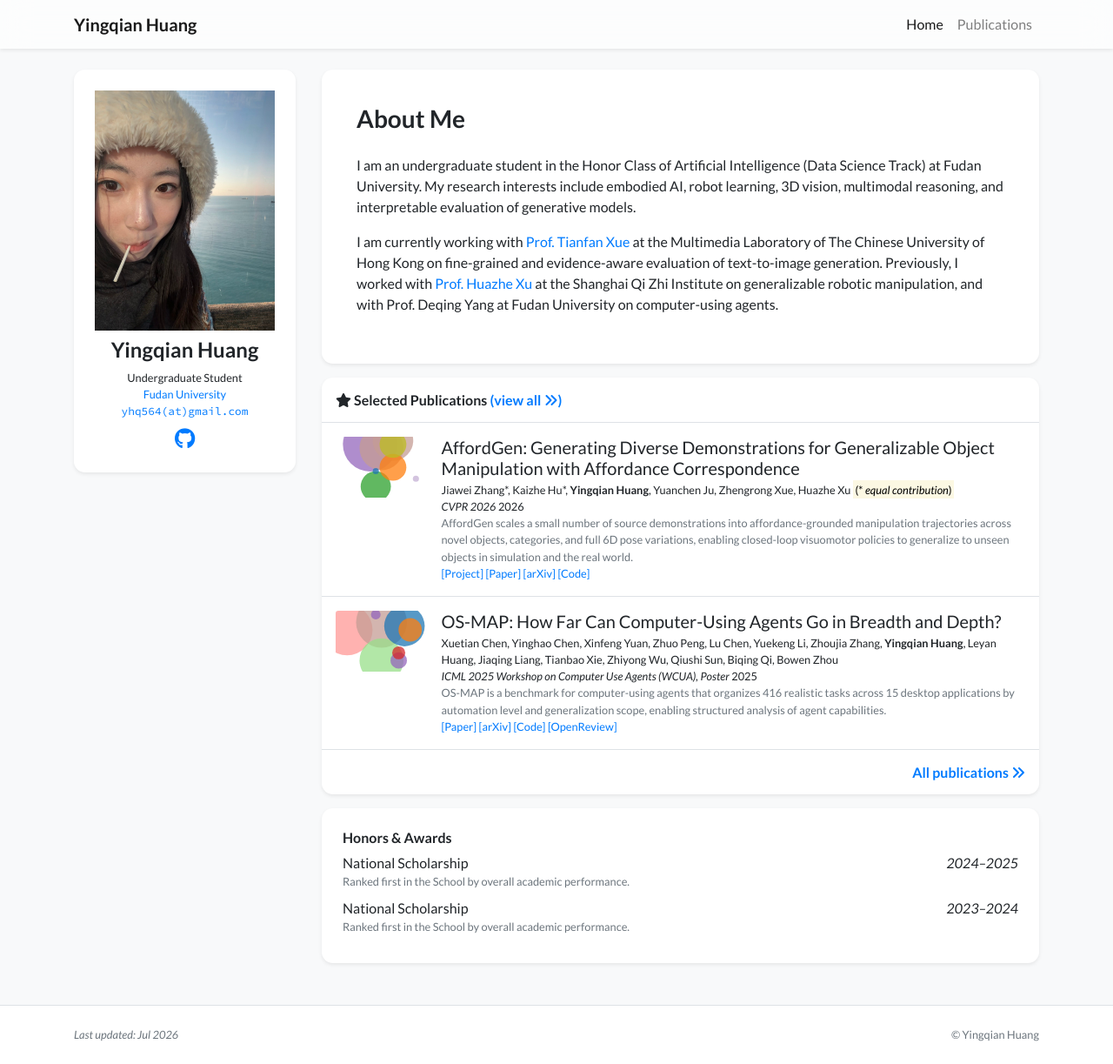
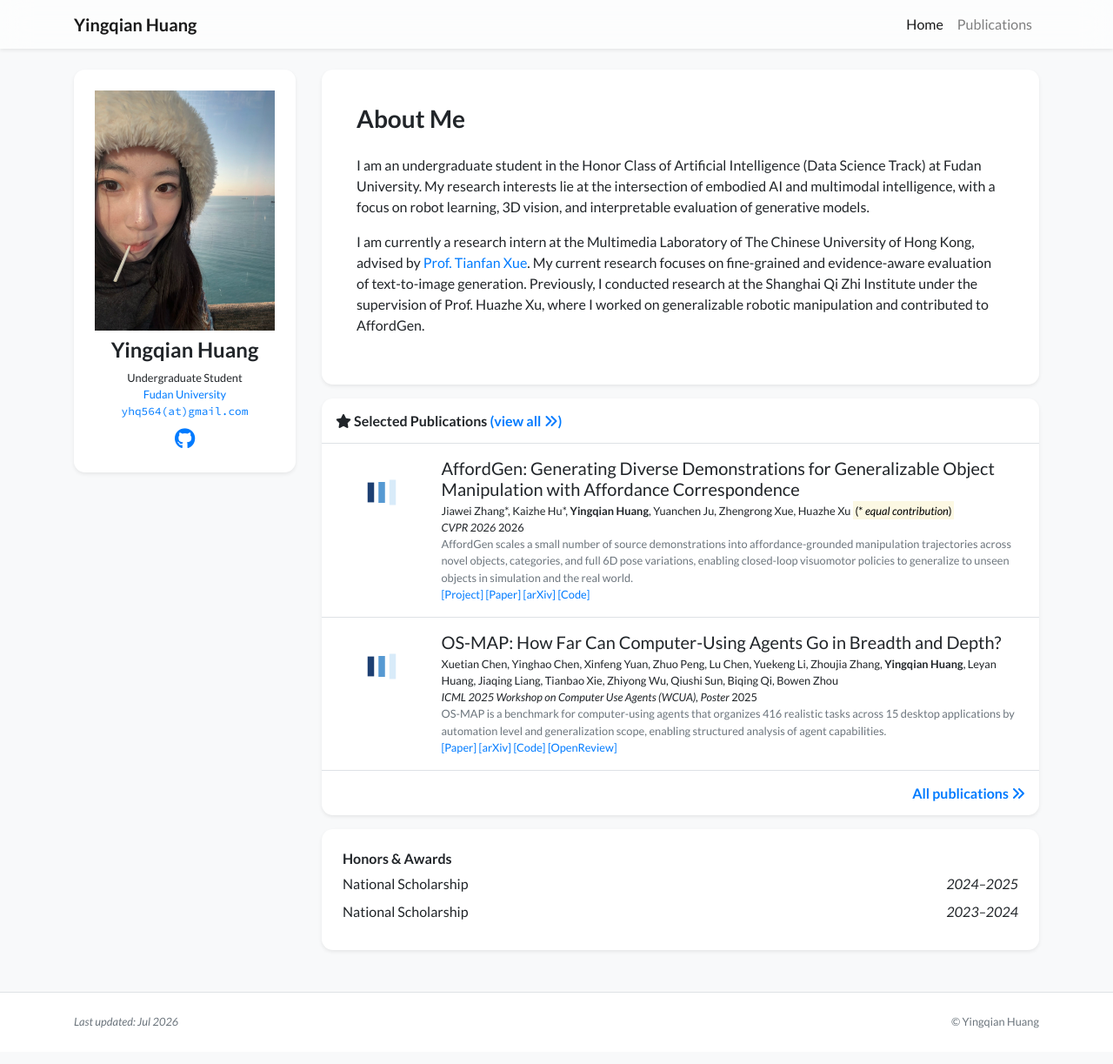
Before and after one commit to Yingqiannnnnn/Yingqiannnnnn.github.io, a Jekyll site: the page built from index.html, in a window 1280 px wide and 1223 px high. Shown: the whole window at 87% size. Built offline with Jekyll 4.4.1, drawn with Linux system fonts in a browser that asks for light colours; nearby versions of some CDN libraries; a style sheet for code colours, icons or effects is not loaded.

Commit message:
Update bio and publication covers

```diff
--- a/_data/profile.yml
+++ b/_data/profile.yml
@@ -15,20 +15,20 @@
 short_bio: >-
   <p>
     I am an undergraduate student in the Honor Class of Artificial Intelligence
-    (Data Science Track) at Fudan University. My research interests include
-    embodied AI, robot learning, 3D vision, multimodal reasoning, and interpretable
-    evaluation of generative models.
+    (Data Science Track) at Fudan University. My research interests lie at the
+    intersection of embodied AI and multimodal intelligence, with a focus on
+    robot learning, 3D vision, and interpretable evaluation of generative models.
   </p>
 
   <p>
-    I am currently working with
-    <a href="https://tianfan.info/" target="_blank" rel="noopener noreferrer">Prof. Tianfan Xue</a>
-    at the Multimedia Laboratory of The Chinese University of Hong Kong on
-    fine-grained and evidence-aware evaluation of text-to-image generation.
-    Previously, I worked with
-    <a href="https://hxu.rocks/" target="_blank" rel="noopener noreferrer">Prof. Huazhe Xu</a>
-    at the Shanghai Qi Zhi Institute on generalizable robotic manipulation,
-    and with Prof. Deqing Yang at Fudan University on computer-using agents.
+    I am currently a research intern at the Multimedia Laboratory of
+    The Chinese University of Hong Kong, advised by
+    <a href="https://tianfan.info/" target="_blank" rel="noopener noreferrer">Prof. Tianfan Xue</a>.
+    My current research focuses on fine-grained and evidence-aware evaluation
+    of text-to-image generation. Previously, I conducted research at the
+    Shanghai Qi Zhi Institute under the supervision of Prof. Huazhe Xu, where
+    I worked on generalizable robotic manipulation and contributed to
+    AffordGen.
   </p>
 
 portrait_url: /assets/images/photos/portrait.jpg
@@ -37,8 +37,6 @@
 
 awards:
 - name: National Scholarship
-  description: Ranked first in the School by overall academic performance.
   date: 2024–2025
 - name: National Scholarship
-  description: Ranked first in the School by overall academic performance.
   date: 2023–2024
```
Also changed, not shown: _publications/2025/os-map.md (+1 -0 lines), _publications/2026/affordgen.md (+1 -0 lines), assets/images/covers/affordgen.jpg (added), assets/images/covers/os-map.jpg (added).
